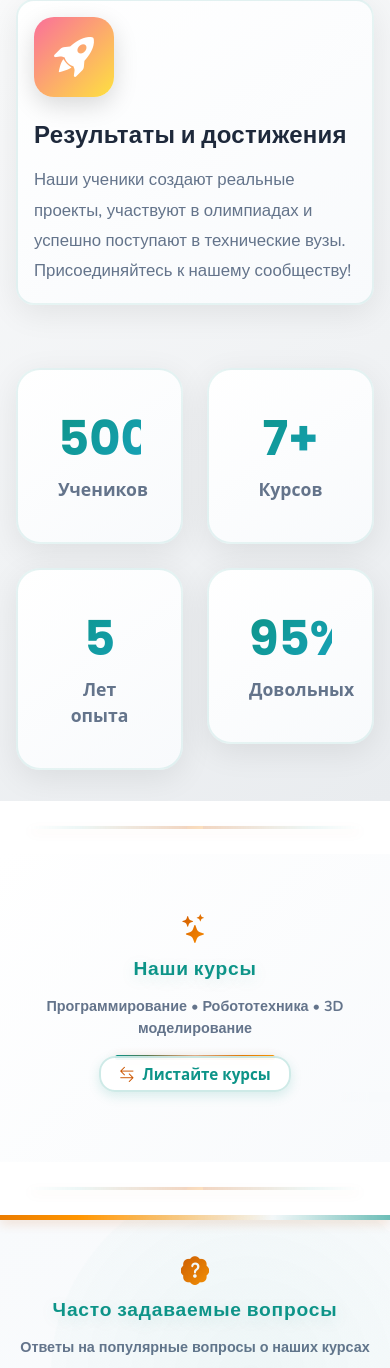
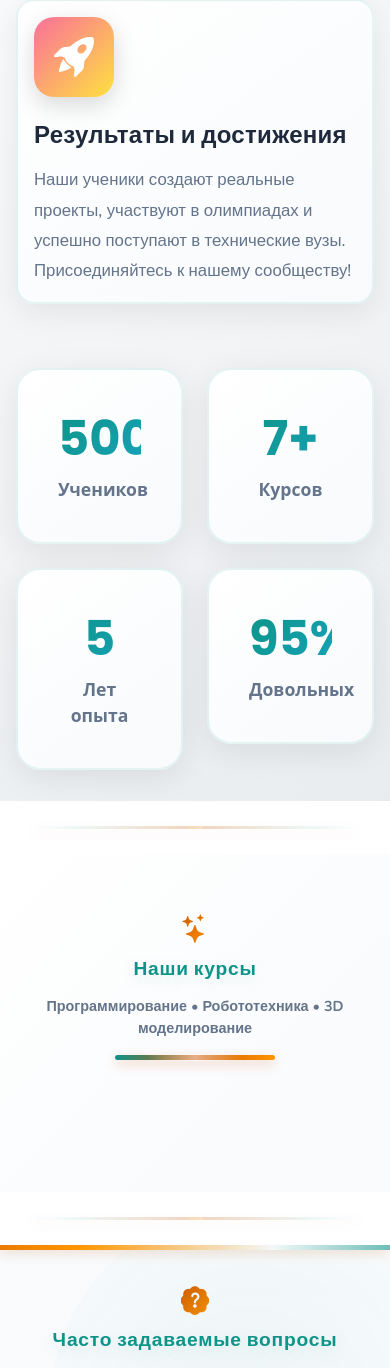
Before and after one commit to AndreiSkrypko/robotlida_vs_cursor, a Django app: template robototehnika/main_app/templates/main/index.html in a window 390 px wide. Shown: the part 2810-4178 px from the top of the page. Run offline with Django 5.2, Linux system fonts and the light colour scheme; the template is opened without the code that fills it: values that come from a table or form of the project are taken from there, others are empty; data comes from the database, SQL or seed files in the repository; some libraries are stand-ins or nearby versions.

Commit message:
делаю адаптацию к мобильной версии главной страницы

```diff
--- a/robototehnika/main_app/templates/main/index.html
+++ b/robototehnika/main_app/templates/main/index.html
@@ -588,8 +588,40 @@
 
     /* УДАЛЕНЫ СТАРЫЕ МЕДИА-ЗАПРОСЫ ДЛЯ КАРТОЧЕК КУРСОВ - ИСПОЛЬЗУЕТСЯ НОВЫЙ БЛОК ВНИЗУ */
 
-    /* УДАЛЕН ДУБЛИРУЮЩИЙСЯ МЕДИА-ЗАПРОС ДЛЯ КУРСОВ - ИСПОЛЬЗУЕТСЯ НОВЫЙ БЛОК ВНИЗУ */
-
+    /* === СТИЛИ ДЛЯ ОТОБРАЖЕНИЯ КУРСОВ - ПО 2 В РЯД НА ДЕСКТОПЕ, ПО 1 НА МОБИЛЬНЫХ === */
+
+    /* Десктоп - по 2 курса в ряд */
+    @media (min-width: 768px) {
+        .courses-carousel-row {
+            display: grid !important;
+            grid-template-columns: repeat(2, 1fr) !important;
+            gap: 2rem !important;
+            max-width: 1200px !important;
+            margin: 0 auto !important;
+            padding: 40px 20px !important;
+        }
+
+        .courses-carousel-row > div {
+            width: 100% !important;
+            max-width: 100% !important;
+        }
+    }
+
+    /* Мобильные - по 1 курсу в ряд, БЕЗ горизонтального скролла */
+    @media (max-width: 767px) {
+        .courses-carousel-row {
+            display: flex !important;
+            flex-direction: column !important;
+            gap: 1.5rem !important;
+            padding: 20px 15px !important;
+        }
+
+        .courses-carousel-row > div {
+            width: 100% !important;
+            max-width: 100% !important;
+            flex: none !important;
+        }
+    }
 
 </style>
 
@@ -1438,19 +1470,7 @@
 
 
     <!-- Секция с карточками курсов для разных возрастных групп -->
-    <div class="container position-relative">
-        <!-- Визуальный намёк на скролл только на мобильных -->
-        <div class="scroll-hint d-block d-md-none"
-            style="position: absolute; left: 0; right: 0; top: -30px; z-index: 10; text-align: center; pointer-events: none;">
-            <span
-                style="background: rgba(255,255,255,0.95); padding: 6px 18px; border-radius: 16px; font-size: 0.95rem; color: #0d9488; font-weight: 700; box-shadow: 0 4px 12px rgba(13,148,136,0.15); border: 2px solid rgba(13, 148, 136, 0.2);">
-                <i class="bi bi-arrow-left-right me-2" style="color: #CC5500;"></i>Листайте курсы
-            </span>
-        </div>
-        <!-- Градиент справа для намёка на скролл -->
-        <div class="scroll-gradient-right d-block d-md-none"
-            style="position: absolute; top: 0; right: 0; width: 50px; height: 100%; pointer-events: none; z-index: 9; background: linear-gradient(to left, rgba(248,250,252,1) 40%, rgba(248,250,252,0));">
-        </div>
+    <div class="container">
         <div class="courses-carousel-row">
             {% for course in courses %}
             <div>
@@ -3223,26 +3243,6 @@ document.addEventListener('DOMContentLoaded', function() {
             line-height: 1.5 !important;
         }
 
-        /* Курсы - горизонтальный скролл */
-        .courses-carousel-row {
-            padding-right: 1rem !important;
-            padding-left: 1rem !important;
-            display: flex !important;
-            flex-wrap: nowrap !important;
-            overflow-x: auto !important;
-            -webkit-overflow-scrolling: touch;
-            gap: 12px;
-            padding-bottom: 10px;
-            scrollbar-width: thin;
-            scrollbar-color: #0d9488 #e9ecef;
-        }
-
-        .courses-carousel-row > div {
-            flex: 0 0 80vw !important;
-            max-width: 80vw !important;
-            min-width: 220px !important;
-        }
-
         /* Заголовки курсов */
         .courses-title-wrapper {
             text-align: center !important;
@@ -3470,13 +3470,7 @@ document.addEventListener('DOMContentLoaded', function() {
             font-size: 0.85rem !important;
         }
 
-        /* Курсы */
-        .courses-carousel-row > div {
-            flex: 0 0 85vw !important;
-            max-width: 85vw !important;
-            min-width: 200px !important;
-        }
-
+        /* Заголовки курсов */
         .courses-main-title {
             font-size: 1.2rem !important;
         }
```
